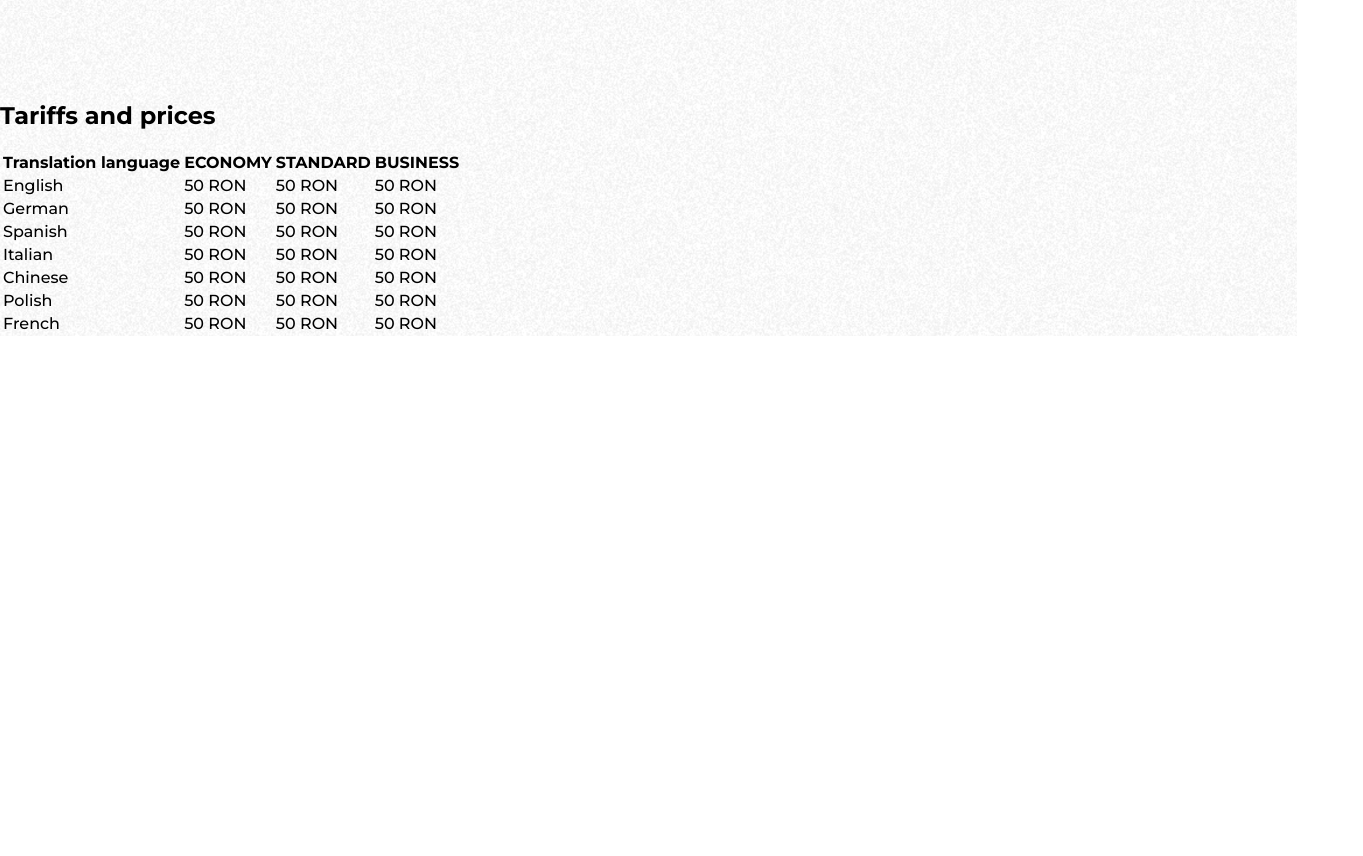
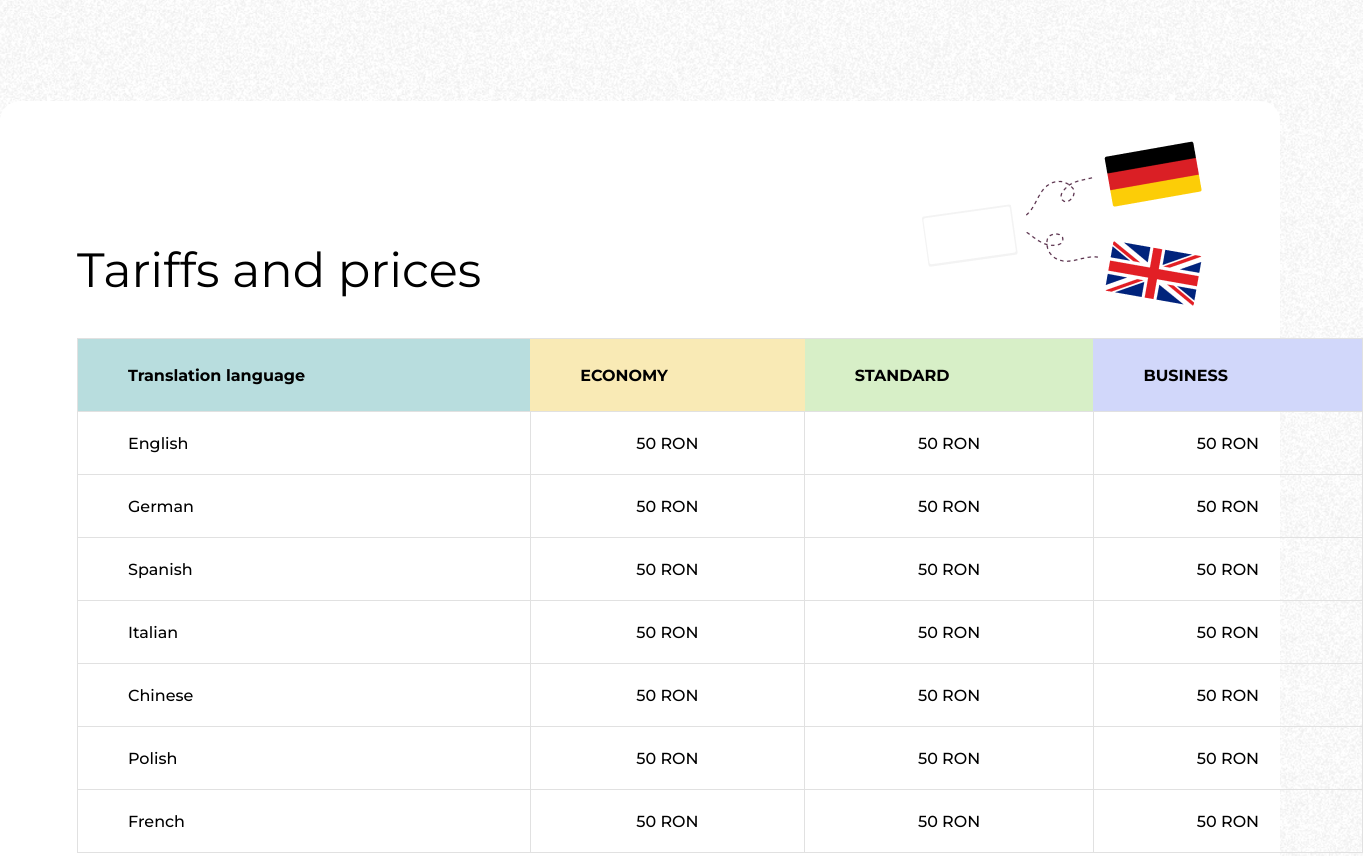
Before and after one commit to Dorin2/Project4, a website: page index.html in a window 1280 px wide. Shown: the part 6103-6959 px from the top of the page, 1363 px wide, since content can reach past the window. Before the commit the page ends 6439 px from the top, so only its background shows below. Drawn offline with Linux system fonts and the light colour scheme.

Commit message:
commit28

```diff
--- /dev/null
+++ b/css/sass/_table.sass
@@ -0,0 +1,43 @@
+.tarifs
+    height: 1020px
+    background-color: #fff
+    border-radius: 20px 20px 0px 0px
+    &_section
+        display: flex
+        padding-top: 100px
+        position: relative
+    &_section-all img
+        position: absolute
+        top: 40px
+        right: 0
+    &_section-all h2
+        font-weight: 400
+        font-size: 48px
+        padding-bottom:
+    &_table-section-table
+        width: 1286px
+        height: 475px
+
+table, td
+  border: 1px solid #E1E1E1
+  border-collapse: collapse
+  height: 60px
+  text-align: left
+th
+    height: 70px
+    padding-left: 50px
+td.td1
+    text-align: left
+    padding-left: 50px
+td
+    text-align: center
+th.th1
+    background-color: #B8DDDE
+th.th2
+    background-color: #F9EAB5
+th.th3
+    background-color: #D7EFC7
+th.th4
+    background-color: #D1D7FA
+table
+    width: 100%
--- a/css/sass/style1.sass
+++ b/css/sass/style1.sass
@@ -9,3 +9,4 @@
 @import AdvantageSection
 @import orderTranslation
 @import Slider
+@import table
--- a/index.html
+++ b/index.html
@@ -463,54 +463,57 @@
         </div>
     </div>
 </div>
-<div class="tarifs-prices">
+<div class="tarifs">
+    <div class="tarifs_section container">
+        <div class="tarifs_section-all">
             <h2 class="table_title">Tariffs and prices</h2>
-    <div class="tarifs-prices_table">
-        <table>
+            <img src="./img/ImgLangue.png" alt="ImgLangue">
+            <div class="tarifs_table-section-table">
+                <table class="tarifs_table">
                     <tr>
-                <th>Translation language</th>
-                <th>ECONOMY</th>
-                <th>STANDARD</th>
-                <th>BUSINESS</th>
+                        <th class="th1">Translation language</th>
+                        <th class="th2">ECONOMY</th>
+                        <th class="th3">STANDARD</th>
+                        <th class="th4">BUSINESS</th>
                     </tr>
                     <tr>
-                <td>English</td>
+                        <td class="td1">English</td>
                         <td>50 RON</td>
                         <td>50 RON</td>
                         <td>50 RON</td>
                     </tr>
                     <tr>
-                <td>German</td>
+                        <td class="td1">German</td>
                         <td>50 RON</td>
                         <td>50 RON</td>
                         <td>50 RON</td>
                     </tr>
                     <tr>
-                <td>Spanish</td>
+                        <td class="td1">Spanish</td>
                         <td>50 RON</td>
                         <td>50 RON</td>
                         <td>50 RON</td>
                     </tr>
                     <tr>
-                <td>Italian</td>
+                        <td class="td1">Italian</td>
                         <td>50 RON</td>
                         <td>50 RON</td>
                         <td>50 RON</td>
                     </tr>
                     <tr>
-                <td>Chinese</td>
+                        <td class="td1">Chinese</td>
                         <td>50 RON</td>
                         <td>50 RON</td>
                         <td>50 RON</td>
                     </tr>
                     <tr>
-                <td>Polish</td>
+                        <td class="td1">Polish</td>
                         <td>50 RON</td>
                         <td>50 RON</td>
                         <td>50 RON</td>
                     </tr>
                     <tr>
-                <td>French</td>
+                        <td class="td1">French</td>
                         <td>50 RON</td>
                         <td>50 RON</td>
                         <td>50 RON</td>
@@ -518,6 +521,8 @@
                 </table>
             </div>
         </div>
+    </div>
+</div>
 </body>
 <script src="js/JavaScript.js"></script>
 </html>
```
Also changed, not shown: css/sass/style1.css, 1 other file. Lines whose indentation alone changed are shown as unchanged.
